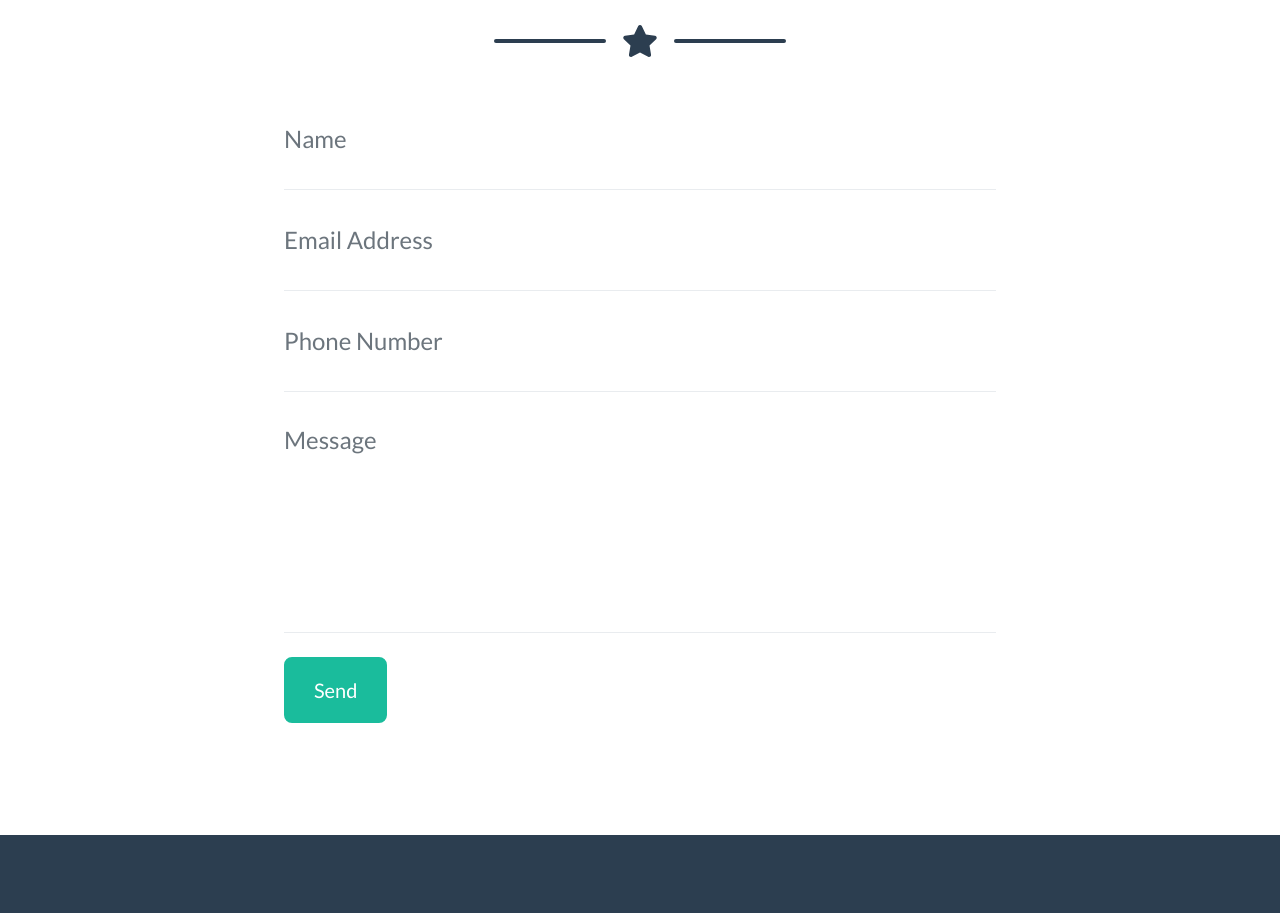
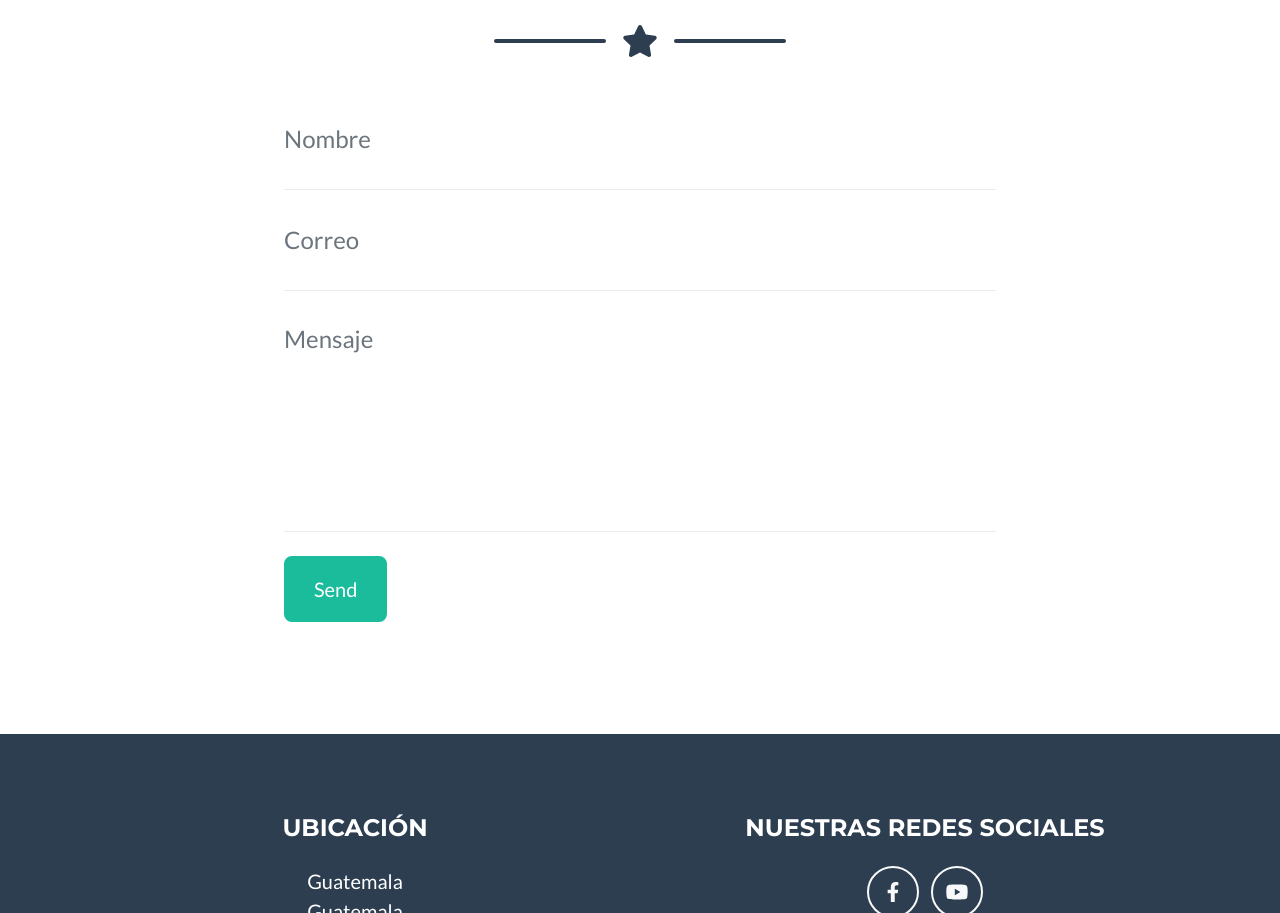
Before and after one commit to DanielEnGitHub/paginaIFC, a plain HTML site: page index.html in a window 1280 px wide. Shown: the part 2249-3162 px from the top of the page. Drawn offline with nearby package versions, Linux system fonts and the light colour scheme.

Commit message:
Modifique placeholders de contactanos

```diff
--- a/index.html
+++ b/index.html
@@ -175,28 +175,28 @@ El uruguayo Egidio Arévalo Ríos de 39 años, es el nuevo refuerzo de Sacachisp
                             <div class="control-group">
                                 <div class="form-group floating-label-form-group controls mb-0 pb-2">
                                     <label>Name</label>
-                                    <input class="form-control" id="name" type="text" placeholder="Name" required="required" data-validation-required-message="Please enter your name." />
+                                    <input class="form-control" id="name" type="text" placeholder="Nombre" required="required" data-validation-required-message="Please enter your name." />
                                     <p class="help-block text-danger"></p>
                                 </div>
                             </div>
                             <div class="control-group">
                                 <div class="form-group floating-label-form-group controls mb-0 pb-2">
                                     <label>Email Address</label>
-                                    <input class="form-control" id="email" type="email" placeholder="Email Address" required="required" data-validation-required-message="Please enter your email address." />
+                                    <input class="form-control" id="email" type="email" placeholder="Correo" required="required" data-validation-required-message="Please enter your email address." />
                                     <p class="help-block text-danger"></p>
                                 </div>
                             </div>
-                            <div class="control-group">
+                            <!-- <div class="control-group">
                                 <div class="form-group floating-label-form-group controls mb-0 pb-2">
                                     <label>Phone Number</label>
                                     <input class="form-control" id="phone" type="tel" placeholder="Phone Number" required="required" data-validation-required-message="Please enter your phone number." />
                                     <p class="help-block text-danger"></p>
                                 </div>
-                            </div>
+                            </div> -->
                             <div class="control-group">
                                 <div class="form-group floating-label-form-group controls mb-0 pb-2">
                                     <label>Message</label>
-                                    <textarea class="form-control" id="message" rows="5" placeholder="Message" required="required" data-validation-required-message="Please enter a message."></textarea>
+                                    <textarea class="form-control" id="message" rows="5" placeholder="Mensaje" required="required" data-validation-required-message="Please enter a message."></textarea>
                                     <p class="help-block text-danger"></p>
                                 </div>
                             </div>
```
